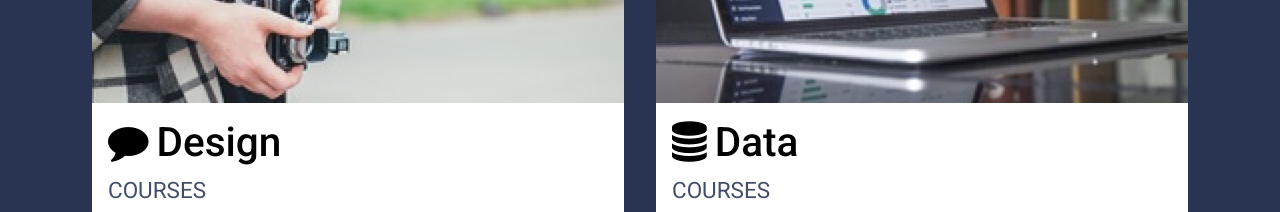
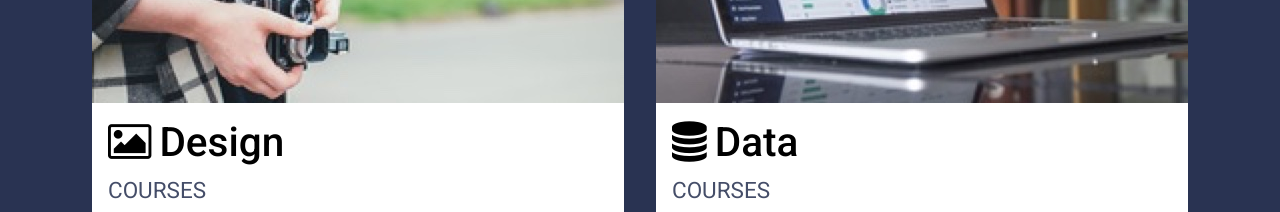
Before and after one commit to CMChristensen/ColmarAcademy, a plain HTML site: page index.html in a window 1280 px wide. Shown: the part 2240-2452 px from the top of the page. Drawn offline with Linux system fonts and the light colour scheme.

Commit message:
final commit

```diff
--- a/index.html
+++ b/index.html
@@ -120,7 +120,7 @@
         <div class="course">
           <img src="resources/images/course-design.jpg" alt="person holding oldschool camera">
           <div class="course-text">
-            <h2><i class="fa fa-comment white"></i>Design</h2>
+            <h2><i class="fa fa-image white"></i>Design</h2>
             <p>COURSES</p>
             <p>User Experience Design, User Research, Visual Design</p>
           </div>
```
